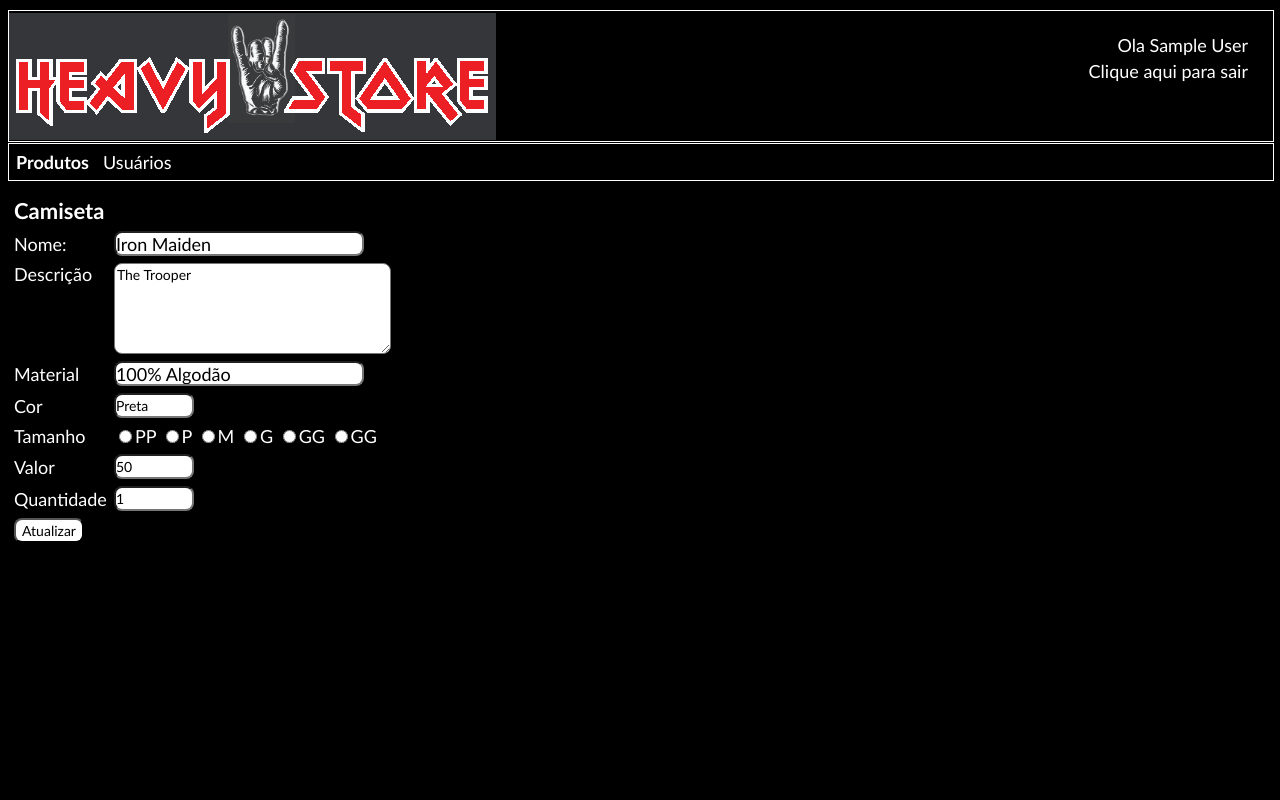
After one commit to lucaslamana/heavystore, a PHP site: page /editar-produto.php?id=1 in a window 1280 px wide. The commit adds this page. Run offline with PHP 8.4, Linux system fonts and the light colour scheme; the visitor is signed in with stand-in values (Sample User, id 1); data comes from the database, SQL or seed files in the repository.

Commit message:
Criada a página de edição de produtos.

```diff
--- a/admin-produtos.php
+++ b/admin-produtos.php
@@ -8,7 +8,7 @@ if ($_SESSION["usuario"] != "admin") {
 
 <html>
   <head>
-    <title>Gerenciamento de produtos</title>
+    <title>Produtos</title>
     <link rel="stylesheet" href="padrao.css" type="text/css">
   </head>
   <body bgcolor="#000">
@@ -68,7 +68,7 @@ if ($_SESSION["usuario"] != "admin") {
           <td align="center"><?php echo $procura["tipo"]; ?></td>
           <td align="center"><?php echo $procura["quantidade"]; ?></td>
           <td align="center">
-            <a href="#"><img src="images/edit.png" width="16" height="16" border="0"></a>
+            <a href="editar-produto.php?nome=<?php echo $procura["nome"]; ?>&id=<?php echo $procura["id"]; ?>"><img src="images/edit.png" width="16" height="16" border="0"></a>
             <a href="visualizar-produto.php?id=<?php echo $procura["id"] ?>"><img src="images/view.png" width="16" height="16" border="0"></a>
             <a href="excluir-produto.php?id=<?php echo $procura["id"]; ?>"><img src="images/delete.png" width="16" height="16" border="0"></a>
             <a href="incluir-foto.php?nome=<?php echo $procura["nome"] ?>&id=<?php echo $procura["id"] ?>"><img src="images/foto.png" width="20" height="20" border="0"></td>
--- a/admin-usuarios.php
+++ b/admin-usuarios.php
@@ -7,7 +7,7 @@ if ($_SESSION["usuario"] != "admin") {
 
 <html>
   <head>
-    <title>Gerenciamento de usuarios</title>
+    <title>Usuarios</title>
     <link rel="stylesheet" href="padrao.css" type="text/css">
   </head>
   <body bgcolor="#000">
--- /dev/null
+++ b/editar-produto.php
@@ -0,0 +1,164 @@
+<?php
+include("conexao.php");
+include("verificacao.php");
+if ($_SESSION["usuario"] != "admin") {
+  header("location: admin.php");
+}
+?>
+
+<html>
+  <head>
+    <title>Editar</title>
+    <link rel="stylesheet" href="padrao.css" type="text/css">
+  </head>
+  <body bgcolor="#000">
+    <div id="cabecalho">
+      <div id="cabecalho-logo">
+        <a href="admin-home.php"><img src="images/logo.jpg"></a>
+      </div>
+      <div id="cabecalho-login" align="right">
+        <table id="texto">
+          <tr>
+            <td  align="right"> <?php echo "Ola " . $_SESSION["nome"] ?> </td>
+          </tr>
+          <tr>
+            <td><a href="sair.php" id="no-link">Clique aqui </a> para sair</td>
+          </tr>
+        </table>
+      </div>
+    </div>
+
+  </div>
+  <div id="menu-topo">
+    <ul id="menu-lista">
+      <li><a href="admin-produtos.php"><b>Produtos</b></a></li>
+      <li><a href="admin-usuarios.php">Usu&aacute;rios</a></li>
+    </ul>
+  </div>
+
+  <div id="conteudo">
+    <?php
+    $query = "select * from produtos where id = '$_GET[id]'";
+    $sql = mysql_query($query);
+
+    $produto = mysql_fetch_array($sql);
+    ?>
+    <table id="texto" cellspacing="5">
+      <?php if ($produto["tipo"] == "Bandeira") { ?>
+        <form method="post" action="atualiza-produto.php?id=<?php echo $produto["id"]; ?>">
+          <tr>
+            <td id="texto-titulo" colspan="2">Bandeira</td>
+          </tr>
+          <tr>
+            <td>Nome </td>
+            <td><input type="text" id="campo-longo" name="nome" value="<?php echo $produto["nome"]; ?>"</td>
+          </tr>
+          <tr>
+            <td  valign="top">Descri&ccedil;&atilde;o</td>
+            <td><textarea rows="5" cols="32" id="campo-texto" name="descricao"><?php echo nl2br($produto["descricao"]); ?></textarea></td>
+          </tr>
+          <tr>
+            <td>Material</td>
+            <td><input type="text" id="campo-longo" name="material" value="<?php echo $produto["material"]; ?>"></td>
+          </tr>
+          <tr>
+            <td>Cor</td>
+            <td><input type="text" id="campo-mais-curto" name="cor" value="<?php echo $produto["cor"]; ?>">
+          </tr>
+          <tr>
+            <td>Valor</td>
+            <td><input type="text" id="campo-mais-curto" name="valor" value="<?php echo $produto["valor"]; ?>">
+          </tr>
+          <tr>
+            <td>Quantidade</td>
+            <td><input type="number" id="campo-mais-curto" name="quantidade" value="<?php echo $produto["quantidade"]; ?>">
+          </tr>
+          <tr>
+            <td><input type="submit" value="Atualizar" id="botao"></td>
+          </tr>
+        </form>
+      <?php } else if ($produto["tipo"] == "Camiseta") { ?>
+        <form method="post" action="atualiza-produto.php?id=<?php echo $produto["id"]; ?>">
+          <tr>
+            <td id="texto-titulo" colspan="2">Camiseta</td>
+          </tr>
+          <tr>
+            <td>Nome: </td>
+            <td><input type="text" id="campo-longo" name="nome" value="<?php echo $produto["nome"]; ?>"</td>
+          </tr>
+          <tr>
+            <td  valign="top">Descri&ccedil;&atilde;o</td>
+            <td><textarea rows="5" cols="32" id="campo-texto" name="descricao"><?php echo nl2br($produto["descricao"]); ?></textarea></td>
+          </tr>
+          <tr>
+            <td>Material</td>
+            <td><input type="text" id="campo-longo" name="material" value="<?php echo $produto["material"]; ?>"></td>
+          </tr>
+          <tr>
+            <td>Cor</td>
+            <td><input type="text" id="campo-mais-curto" name="cor" value="<?php echo $produto["cor"]; ?>">
+          </tr>
+          <tr>
+            <td>Tamanho</td>
+            <td><input type="radio" name="tamanho" value="PP">PP <input type="radio" name="tamanho" value="P">P <input type="radio" name="tamanho" value="M">M
+                <input type="radio" name="tamanho" value="PP">G <input type="radio" name="tamanho" value="P">GG <input type="radio" name="tamanho" value="M">GG</td>
+          </tr>
+          <tr>
+            <td>Valor</td>
+            <td><input type="text" id="campo-mais-curto" name="valor" value="<?php echo $produto["valor"]; ?>">
+          </tr>
+          <tr>
+            <td>Quantidade</td>
+            <td><input type="number" id="campo-mais-curto" name="quantidade" value="<?php echo $produto["quantidade"]; ?>">
+          </tr>
+          <tr>
+            <td><input type="submit" value="Atualizar" id="botao"></td>
+          </tr>
+        </form>
+      <?php } else if ($produto["tipo"] == "CD") { ?>
+        <form method="post" action="atualiza-produto.php?id=<?php echo $produto["id"]; ?>">
+          <tr>
+            <td id="texto-titulo" colspan="2">CD</td>
+          </tr>
+          <tr>
+            <td>Nome: </td>
+            <td><input type="text" id="campo-longo" name="nome" value="<?php echo $produto["nome"]; ?>"</td>
+          </tr>
+          <tr>
+            <td valign="top">Descri&ccedil;&atilde;o</td>
+            <td><textarea rows="5" cols="29" id="campo-texto" name="descricao"><?php echo nl2br($produto["descricao"]); ?></textarea></td>
+          </tr>
+          <tr>
+            <td>Valor</td>
+            <td><input type="text" id="campo-mais-curto" name="valor" value="<?php echo $produto["valor"]; ?>">
+          </tr>
+          <tr>
+            <td>Dura&ccedil;&atilde;o</td>
+            <td><input type="time" id="campo-mais-curto" name="duracao" value="<?php echo $produto["duracao"]; ?>">
+          </tr>
+          <tr>
+            <td>Quantidade</td>
+            <td><input type="number" id="campo-mais-curto" name="quantidade" value="<?php echo $produto["quantidade"]; ?>">
+          </tr>
+          <tr>
+            <td valign="top">Faixas</td>
+            <td><textarea rows="8" cols="29" id="campo-texto" name="faixas"><?php echo nl2br($produto["relacaomusicas"]) ?></textarea></td>
+          </tr>
+          <tr>
+            <td><input type="submit" value="Atualizar" id="botao"></td>
+          </tr>
+        </form>
+      <?php } else if ($produto["tipo"] == "DVD") { ?>
+        <form method="post" action="atualiza-produto.php?id=<?php echo $produto["id"]; ?>">
+          <tr>
+            <td id="texto-titulo" colspan="2">DVD</td>
+          </tr>
+          <tr>
+            <td>Nome: </td>
+            <td><input type="text" id="campo-longo" name="nome" value="<?php echo $produto["nome"]; ?>"</td>
+          </tr>
+        <?php } ?>
+    </table>
+  </div>
+</body>
+</html>
--- a/excluir-imagem.php
+++ b/excluir-imagem.php
@@ -12,7 +12,7 @@ unlink("images/produtos/".$result["foto"]);
 $queryDel = "delete from fotos where id = '$_GET[id]'";
 mysql_query($queryDel);
 
-header("location: visualizar-produto.php?id=$_GET[id]");
+header("location: admin-produtos.php");
 exit;
 
 ?>
--- a/insere-bandeira.php
+++ b/insere-bandeira.php
@@ -1,5 +1,6 @@
 <?php
 
+include("verificacao.php");
 include("conexao.php");
 
 $query = "insert into produtos (nome, descricao, material, cor, valor, quantidade,
--- a/insere-camiseta.php
+++ b/insere-camiseta.php
@@ -1,5 +1,6 @@
 <?php
 
+include("verificacao.php");
 include("conexao.php");
 
 $query = "insert into produtos (nome, descricao, material, cor, tamanho, valor,
--- a/insere-cd.php
+++ b/insere-cd.php
@@ -1,5 +1,6 @@
 <?php
 
+include("verificacao.php");
 include("conexao.php");
 
 $query = "insert into produtos (nome, descricao, valor, duracao, quantidade,
--- a/insere-dvd.php
+++ b/insere-dvd.php
@@ -1,5 +1,6 @@
 <?php
 
+include("verificacao.php");
 include("conexao.php");
 
 $query = "insert into produtos (nome, descricao, valor, duracao, quantidade,
--- a/padrao.css
+++ b/padrao.css
@@ -270,3 +270,16 @@
   box-shadow: red 0.2em 0.2em 0.1em;
   outline: 0;
 }
+
+#thumbnail{
+   width: 200px;
+   height: 200px;
+   border: red thin solid;
+   border-radius: 10px;
+   margin-top: 3px;
+   margin-bottom: 3px;
+   margin-left: 3px;
+   padding: 0px;
+   position: relative;
+   float: left;
+}
--- a/upload-foto.php
+++ b/upload-foto.php
@@ -8,7 +8,7 @@ move_uploaded_file($foto, "images/produtos/".$_FILES["foto"]["name"]);
 $query = "insert into fotos (foto, produtosid) values ('".$_FILES["foto"]["name"]."', '$_GET[id]')";
 mysql_query($query);
 
-header("location: admin-produtos.php");
+header("location: incluir-foto.php?nome=$_GET[nome]&id=$_GET[id]");
 exit;
 
 ?>
--- a/visualizar-usuario.php
+++ b/visualizar-usuario.php
@@ -8,7 +8,7 @@ if($_SESSION["usuario"]!="admin"){
 
 <html>
   <head>
-    <title>Visualizar usu&aacute;rio</title>
+    <title>Visualizar</title>
     <link rel="stylesheet" href="padrao.css" type="text/css">
   </head>
   <body bgcolor="#000">
```
Also changed, not shown: atualiza-produto.php (added, +35 -0 lines), incluir-foto.php (+7 -6 lines), novo-produto.php (+6 -6 lines), visualizar-produto.php (+6 -11 lines).
